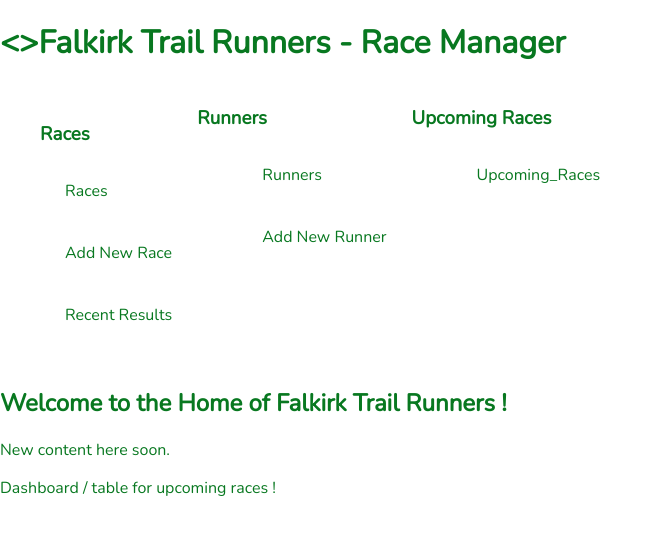
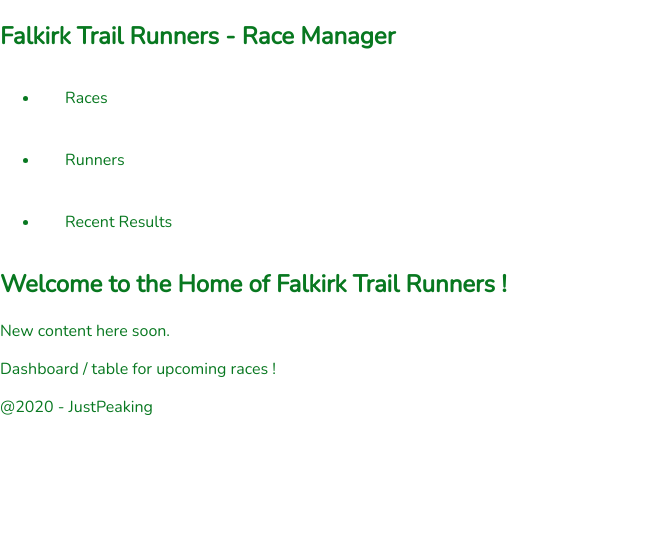
Before and after one commit to stevenmcf/Falkirk_Trail_Runners, a Flask app: page / in a window 1280 px wide. Shown: the top 535 px of the page, without its empty margins (0-662 px from the left). Run offline with Flask 2, Linux system fonts and the light colour scheme.

```diff
--- a/app/controllers/races_controller.py
+++ b/app/controllers/races_controller.py
@@ -63,6 +63,8 @@ def show_results(id):
     race = race_repository.select(id)
     runners = race_repository.select_runners_by_race(id)
     results = race_result_repository.select_all()
+    # print(results)
+    # sorted_results = results.sort()
     return render_template("/races/show.html", race=race, runners=runners, race_results=results)
 
 
@@ -70,7 +72,7 @@ def show_results(id):
 # DELETE
 # functionality in browser
 
-@races_blueprint.route("/races/<id>/delete", methods = ["POST"])
+@races_blueprint.route("/races/<id>/delete", methods=["POST"])
 def delete_race(id):
     race_repository.delete(id)
     return redirect ("/races")
--- a/app/db/race_manager.sql
+++ b/app/db/race_manager.sql
@@ -19,7 +19,7 @@ CREATE TABLE races (
 
 CREATE TABLE race_results (
     id SERIAL PRIMARY KEY,
-    race_id INT REFERENCES races(id),
+    race_id INT REFERENCES races(id) ON DELETE CASCADE,
     runner_id INT REFERENCES runners(id) ON DELETE CASCADE,
     time  DECIMAL
 )
--- a/app/static/CSS/style.css
+++ b/app/static/CSS/style.css
@@ -8,19 +8,19 @@ body {
     margin: 0px;
   }
 
-  .menu {
+  /* .menu {
     display: inline-flex;
     background-color: white;
 
 
-  }
+  }  */
 
   /* .menu li:first-child {
     margin-right: auto; */
   /* } */
-  .menu li {
+  /* .menu li {
   list-style: none;
-  }
+  } */
 
   .menu a {
     margin: 10px;
--- a/app/templates/Races/base.html
+++ b/app/templates/Races/base.html
@@ -13,7 +13,6 @@
             <nav>
                 <ul>
                     <li><a href="/" class="button">Return to Home</a></li>
-
                 </ul>
             </nav>
 
@@ -22,5 +21,10 @@
 
                 {% endblock content %}
             </Section>
+
     </body>
+
+    <footer>
+        @2020 - JustPeaking
+    </footer>
     </html>
--- a/app/templates/Runners/edit.html
+++ b/app/templates/Runners/edit.html
@@ -18,9 +18,9 @@
 
 
 <aside>
-        <form action="/" method="POST"></form>
+        <form action="/" method="POST">
         <input type="submit" value="Home">
-
+        </form>
 </aside>
 
 {% endblock content %}
--- a/app/templates/Runners/index.html
+++ b/app/templates/Runners/index.html
@@ -10,11 +10,14 @@
     <input type="submit" value="Add New Runner">
     </form>
 
-</section>
+</section class=Runner-index>
 
     {% for runner in all_runners %}
 
         <section>
+            <aside>
+                <img src="/" alt="runner">
+            </aside>
             <p>{{runner.last_name}}, {{ runner.first_name }} </p>
                 <form action="/runners/{{ runner.id }}/edit" methods="GET">
                     <input type="submit" value="Edit">
--- a/app/templates/base.html
+++ b/app/templates/base.html
@@ -5,35 +5,24 @@
     <meta charset="UTF-8">
     <meta name="viewport" content="width=device-width, initial-scale=1.0">
     <link rel="stylesheet" href="{{ url_for('static', filename='css/style.css') }}">
+    <link rel="stylesheet" href="{{ url_for('static', filename='css/header.css') }}">
+    <link rel="stylesheet" href="{{ url_for('static', filename='css/footer.css') }}">
     <link href="https://fonts.googleapis.com/css2?family=Nunito&display=swap" rel="stylesheet">
 
 </head>
 <body>
     <header>
         <!-- header start -->
-        <h1><>Falkirk Trail Runners - Race Manager</h1>
             <nav class="menu">
+                <h1 class=Logo >Falkirk Trail Runners - Race Manager</h1>
                 <ul>
-                    <li>
-                        <h3>Races</h3>
-                            <li><a href="/races">Races</a></li>
-                            <li><a href="/races/new">Add New Race</a></li>
+                    <li><a href="/races">Races</a></li>
+                            <!-- <li><a href="/races/new">Add New Race</a></li>
                             <li><a href="/races/results">Recent Results</a></li>
-                        </ul>
-                    </li>
-                    <li>
-                        <h3>Runners</h3>
-                        <ul>
-                            <li><a href="/runners">Runners</a></li>
-                            <li><a href="/runners/new">Add New Runner</a></li>
-                        </ul>
-                    </li>
-                    <li>
-                        <h3>Upcoming Races</h3>
-                        <ul>
-                            <li><a href="/Upcoming_races">Upcoming_Races</a></li>
-                        </ul>
-                    </li>
+                        </ul> -->
+                    <li><a href="/runners">Runners</a></li>
+                            <!-- <li><a href="/runners/new">Add New Runner</a></li> -->
+                    <li><a href="/Results"> Recent Results</a></li>
                 </ul>
             </nav>
     </header>
@@ -43,5 +32,8 @@
 
     {% endblock content %}
 </Section>
+<footer>
+    @2020 - JustPeaking
+</footer>
 </body>
 </html>
```
Also changed, not shown: app/templates/Races/index.html (+8 -4 lines), app/templates/Races/show.html (+49 -8 lines), app/templates/Runners/new.html (+4 -4 lines). Lines whose indentation alone changed are shown as unchanged.
